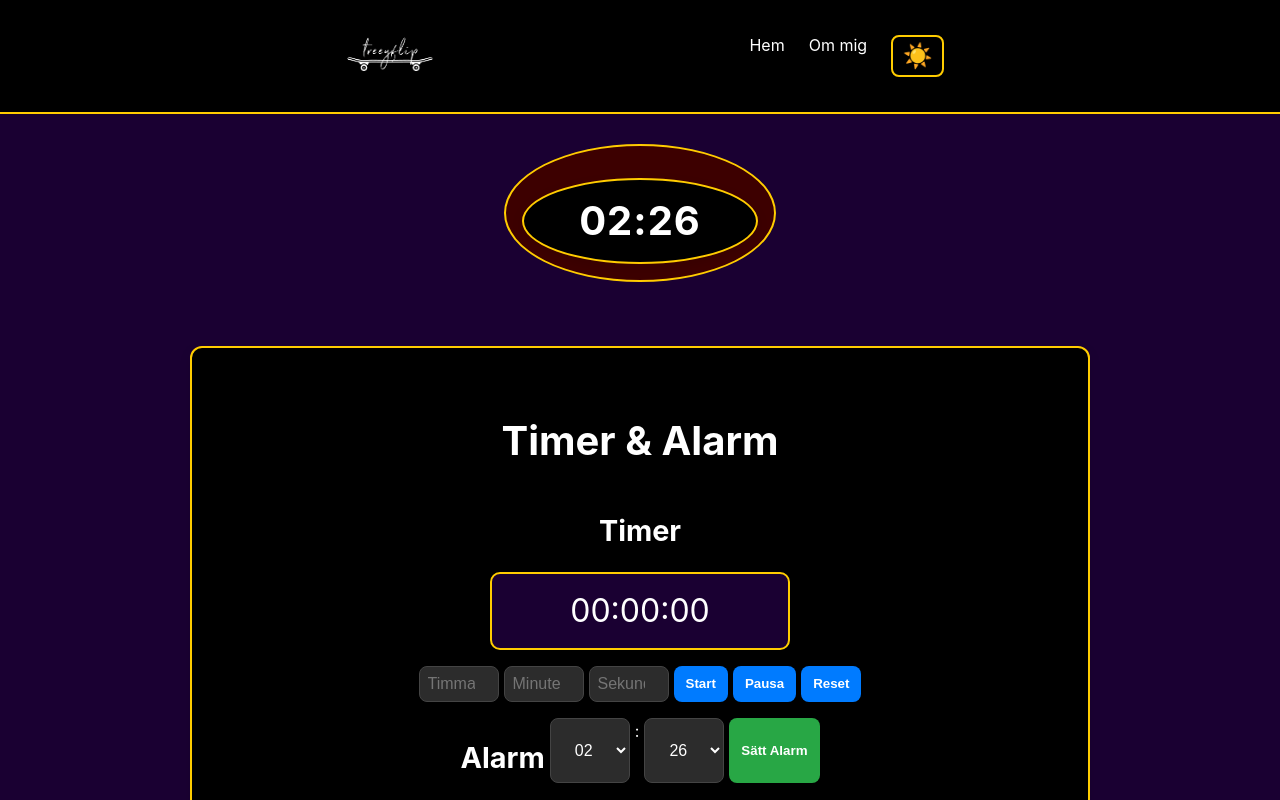
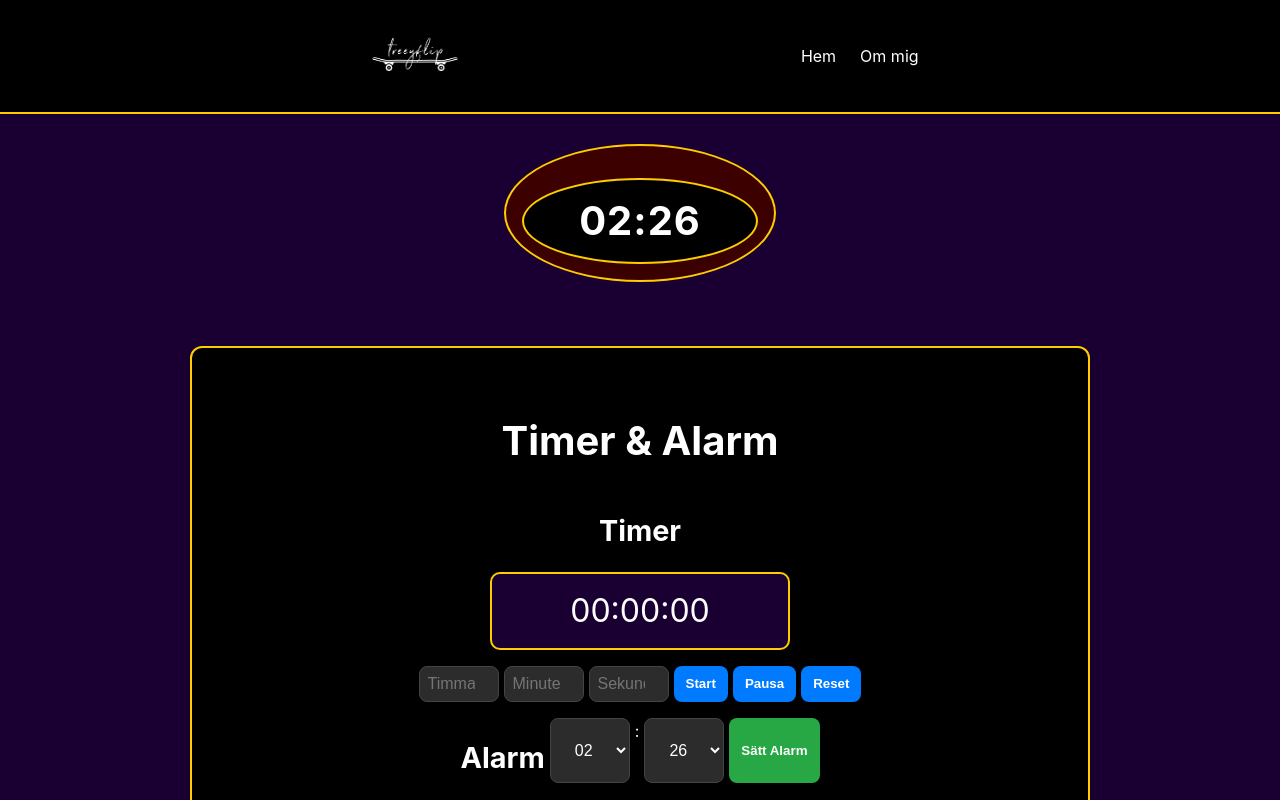
Before and after one commit to rikard95/portfolio, an Angular app: page /timer-alarm in a window 1280 px wide. Built offline with nearby package versions, Linux system fonts and the light colour scheme.

Commit message:
Remove dark mode feature from portfolio
Co-authored-by: rikard95 <160187808+rikard95@users.noreply.github.com>

```diff
--- a/src/app/layout/header/header.css
+++ b/src/app/layout/header/header.css
@@ -49,25 +49,6 @@ header .logo img {
   z-index: 1001;
 }
 
-.dark-mode-toggle {
-  background: none;
-  border: 2px solid #ffcc00;
-  color: #ffffff;
-  cursor: pointer;
-  font-size: 1.5rem;
-  padding: 0.3rem 0.6rem;
-  border-radius: 8px;
-  transition: all 0.3s ease;
-  display: flex;
-  align-items: center;
-  justify-content: center;
-}
-
-.dark-mode-toggle:hover {
-  background-color: #ffcc00;
-  transform: scale(1.1);
-}
-
 
 @media (max-width: 768px) {
   header {
@@ -92,11 +73,6 @@ header .logo img {
     font-size: 1rem;
   }
 
-  .dark-mode-toggle {
-    font-size: 1.2rem;
-    padding: 0.4rem 0.7rem;
-  }
-
   header .logo img {
     width: 80px;
   }
--- a/src/app/layout/header/header.html
+++ b/src/app/layout/header/header.html
@@ -7,8 +7,5 @@
     <a class="logga-ut" routerLink="om-mig" routerLinkActive="active">Om mig</a>
     <!-- <a class="logga-ut" routerLink="kontakt" routerLinkActive="active">Kontakt</a>
     <a class="logga-ut" routerLink="" routerLinkActive="">Logga ut</a> -->
-    <button class="dark-mode-toggle logga-ut" (click)="toggleDarkMode()" [attr.aria-label]="isDarkMode ? 'Switch to light mode' : 'Switch to dark mode'">
-      {{ isDarkMode ? '☀️' : '🌙' }}
-    </button>
   </nav>
 </header>
--- a/src/app/layout/header/header.ts
+++ b/src/app/layout/header/header.ts
@@ -1,4 +1,4 @@
-import { Component, OnInit } from '@angular/core';
+import { Component } from '@angular/core';
 import { RouterModule } from '@angular/router';
 
 @Component({
@@ -7,25 +7,5 @@ import { RouterModule } from '@angular/router';
   templateUrl: './header.html',
   styleUrl: './header.css'
 })
-export class Header implements OnInit {
-  isDarkMode = true;
-
-  ngOnInit() {
-    const savedTheme = localStorage.getItem('theme');
-    if (savedTheme === 'light') {
-      this.isDarkMode = false;
-      document.body.classList.add('light-mode');
-    }
-  }
-
-  toggleDarkMode() {
-    this.isDarkMode = !this.isDarkMode;
-    if (this.isDarkMode) {
-      document.body.classList.remove('light-mode');
-      localStorage.setItem('theme', 'dark');
-    } else {
-      document.body.classList.add('light-mode');
-      localStorage.setItem('theme', 'light');
-    }
-  }
+export class Header {
 }
--- a/src/styles.css
+++ b/src/styles.css
@@ -29,43 +29,7 @@ body {
   min-height: 100vh;
   background-color: #1a0032;
   color: #ffffff;
-  transition: background-color 0.3s ease, color 0.3s ease;
 }
-
-/* Light mode styles */
-body.light-mode {
-  background-color: #f5f5f5;
-  color: #333333;
-}
-
-body.light-mode header {
-  background-color: #ffffff;
-  color: #333333;
-  border-bottom: 2px solid #ffcc00;
-}
-
-body.light-mode header nav a {
-  color: #333333;
-}
-
-body.light-mode header nav a:hover,
-body.light-mode header nav a.active {
-  color: #ffcc00;
-}
-
-body.light-mode .dark-mode-toggle {
-  color: #333333;
-  border-color: #ffcc00;
-}
-
-body.light-mode header .logo img {
-  filter: invert(0%);
-}
-
-body.light-mode app-hem {
-  background-color: #f5f5f5;
-}
-
 
 
 app-hem {
```
